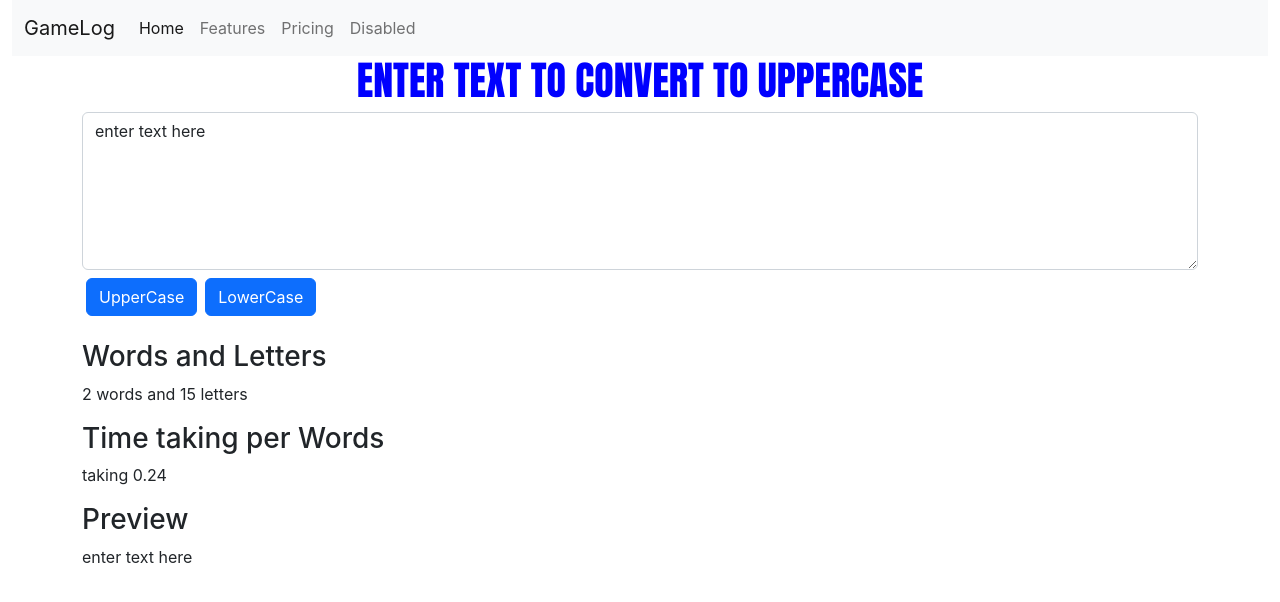
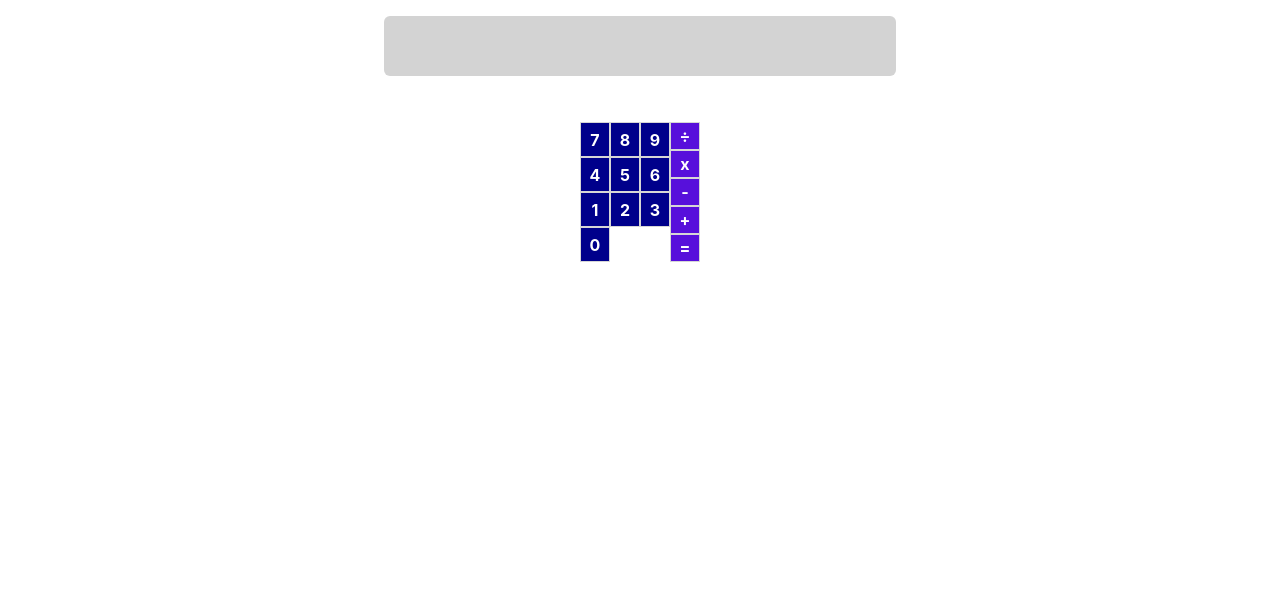
Before and after one commit to Haris007-M/React-Js-totorials-for-bigginers-all-course-, a React (Create React App) app: page / in a window 1280 px wide. Shown: the top 602 px of the page. Built offline with nearby package versions, Linux system fonts and the light colour scheme.

Commit message:
Calculator

```diff
--- a/package.json
+++ b/package.json
@@ -6,7 +6,9 @@
     "@testing-library/jest-dom": "^5.16.5",
     "@testing-library/react": "^13.4.0",
     "@testing-library/user-event": "^13.5.0",
+    "axios": "^1.1.3",
     "bootstrap": "^5.2.2",
+    "json-server": "^0.17.1",
     "react": "^18.2.0",
     "react-bootstrap": "^2.6.0",
     "react-dom": "^18.2.0",
@@ -17,7 +19,8 @@
     "start": "react-scripts start",
     "build": "react-scripts build",
     "test": "react-scripts test",
-    "eject": "react-scripts eject"
+    "eject": "react-scripts eject",
+    "serve": "json-server --watch db.json --port 5000"
   },
   "eslintConfig": {
     "extends": [
--- a/src/App.css
+++ b/src/App.css
@@ -1,7 +1,84 @@
-
+/*
 h1{
   color: rgb(0, 0, 255);
   font-family:Impact, Haettenschweiler, 'Arial Narrow Bold', sans-serif;
   font-size: 40px;
   text-align: center;
+} */
+/* table, td, th {
+  border: 1px solid black;
 }
+
+
+td {
+padding: "10px";
+} */
+
+button {
+  font-size: 1rem;
+  width: 30px;
+  border: 1px solid #d6d6d6;
+}
+
+.App {
+  display: flex;
+  flex-flow: column;
+  width: 100%;
+  font-family: sans-serif;
+  text-align: center;
+}
+
+.display {
+  width: 40%;
+  height: 60px;
+  background: lightgray;
+  padding: 10px;
+  border-radius: 6px;
+  margin: auto;
+}
+
+.expression {
+  height: 30px;
+  color: rgb(170, 170, 170);
+  display: flex;
+  justify-content: center;
+}
+
+.panel {
+  display: flex;
+  justify-content:center;
+
+}
+
+.numbers {
+  display: flex;
+  flex-flow: wrap;
+  flex-wrap: wrap;
+  justify-items: stretch;
+  width: 90px;
+
+
+}
+
+.numbers button:last-child {
+  /* width: 100%; */
+  background-color: darkblue;
+}
+.numbers button{
+ background-color: darkblue;
+ color: #ffffff;
+ font-weight: bold;
+}
+
+.operators {
+  display: flex;
+  flex-flow: column;
+}
+
+.operators button {
+  color: white;
+  background: #5710db;
+  /* border-left: none; */
+  /* border-bottom: 0; */
+  font-weight: bold;
+}
--- a/src/App.js
+++ b/src/App.js
@@ -1,5 +1,7 @@
 import React from "react";
 import "./App.css";
+import FullCalculator from "./Components/FullCalculator";
+// import Calculator from "./Components/Calculator";
 // import UseContext from "./Components/ReactHooks/UseContext";
 // import UseState from './Components/ReactHooks/UseState';
 // import InputandSearchApp from './Components/InputandSearchApp';
@@ -9,11 +11,11 @@ import "./App.css";
 // import Jsx from './Components/Jsx';
 // import Event from './Components/Event';
 // import UseEffect from './Components/ReactHooks/UseEffect';
-// import UseRef from './Components/ReactHooks/UseRef';\
+// import UseRef from './Components/ReactHooks/UseRef';
 // import Form from "./Components/Form";
 // import Javascript from "./Components/Javascript";
-import NavBar from "./Components/Applications/NavBar";
-import TextForm from "./Components/Applications/TextForm";
+// import NavBar from "./Components/Applications/NavBar";
+// import TextForm from "./Components/Applications/TextForm";
 
 
 // export const ThemeContext = React.createContext();
@@ -47,8 +49,11 @@ function App() {
       </ThemeContext.Provider> */}
       {/* <Form/> */}
       {/* <Javascript/> */}
-      <NavBar label = "GameLog"/>
-      <TextForm/>
+      {/* <NavBar label = "GameLog"/>
+      <TextForm/> */}
+      {/* <Calculator/> */}
+      <FullCalculator/>
+
 
 
     </>
--- a/src/Components/Applications/NavBar.js
+++ b/src/Components/Applications/NavBar.js
@@ -1,12 +1,10 @@
-import React from 'react'
+import React from "react";
 
 export default function NavBar(props) {
   return (
     <>
-      <div className="container-fluid">
-          <div className="row">
-            <div className="col">
-              <nav className="navbar navbar-expand-lg bg-light">
+
+        <nav className="navbar navbar-expand-lg bg-light sticky-top">
           <div className="container-fluid">
             <a className="navbar-brand" href="/">
               {props.label}
@@ -24,10 +22,7 @@ export default function NavBar(props) {
             <div className="collapse navbar-collapse" id="navbarNav">
               <ul className="navbar-nav">
                 <li className="nav-item">
-                        <a
-                          className="nav-link active"
-                          aria-current="page"
-                          href="/">
+                  <a className="nav-link active" aria-current="page" href="/">
                     Home
                   </a>
                 </li>
@@ -42,15 +37,15 @@ export default function NavBar(props) {
                   </a>
                 </li>
                 <li className="nav-item">
-                        <a className="nav-link" href="/">Disabled</a>
+                  <a className="nav-link" href="/">
+                    Disabled
+                  </a>
                 </li>
               </ul>
             </div>
           </div>
         </nav>
-            </div>
-          </div>
-        </div>
+
     </>
-  )
+  );
 }
--- a/src/Components/Applications/TextForm.js
+++ b/src/Components/Applications/TextForm.js
@@ -1,18 +1,26 @@
 import React, { useState } from "react";
 
 export default function TextForm() {
-  const [text, setText] = useState("enter text here");
+  const [text, setText] = useState("");
+  const [search, setSearch] = useState("");
 
- const handleOnClick1 = () => {
-    let textconvert = text.toUpperCase()
-    setText(textconvert)
-  }
-  const handleOnClick2 = () => {
-    let textconvert = text.toLowerCase()
-    setText(textconvert)
+  const FiltedItems = text.filter(item => {
+    return item.toLowerCase().includes(search.toLowerCase());
+});
+
+  const handleOnClick1 = () => {
+    setText(text.toUpperCase())
   }
 
- const handleOnChange = (e) => {
+  const handleOnClick2 = () => {
+    setText(text.toLowerCase())
+  }
+
+  const searchholder = (e) => {
+    setSearch(e.target.value)
+  }
+
+  const handleOnChange = (e) => {
     setText(e.target.value);
   };
   return (
@@ -30,7 +38,9 @@ export default function TextForm() {
                 rows="6"></textarea>
               <button className="btn btn-primary my-2 mx-1" onClick={handleOnClick1}>UpperCase</button>
               <button className="btn btn-primary my-2 mx-1" onClick={handleOnClick2}>LowerCase</button>
+
             </div>
+
           </div>
         </div>
       </div>
@@ -38,11 +48,22 @@ export default function TextForm() {
         <div className="row">
           <div className="col">
             <h3>Words and Letters</h3>
-            <p>{text.split(" ").length-1} words and {text.length} letters</p>
+            <p>{text.split(" ").length} words and {text.length} letters</p>
             <h3>Time taking per Words</h3>
-            <p>taking {0.08*text.split(" ").length}</p>
+            <p>taking {0.08 * text.split(" ").length}</p>
             <h3>Preview</h3>
             <p>{text}</p>
+
+            <h3>Search Word</h3>
+            <input className="form-control" list="datalistOptions" id="exampleDataList" placeholder="Type to search..." value={search} onChange={searchholder} />
+
+            <div className="col-4">
+              <h2>Item : </h2>
+              {FiltedItems.map((item) => (
+                <div>{item}</div>
+              ))}
+            </div>
+
           </div>
         </div>
       </div>
--- /dev/null
+++ b/src/Components/Calculator.js
@@ -0,0 +1,53 @@
+//calculator in Reactjs
+
+
+import { useState } from "react";
+import React from 'react'
+import { InputGroup } from "react-bootstrap";
+import Button from 'react-bootstrap/Button';
+import Form from 'react-bootstrap/Form';
+
+export default function Calculator() {
+    const [numberOne, setNumberOne] = useState(0);
+    const [numberTwo, setNumberTwo] = useState(0);
+    const [total, setTotal] = useState(0);
+    function add() {
+        setTotal(numberOne + numberTwo);
+    }
+
+    return (
+        <>
+            <h1>Addition function</h1>
+            <div className="row">
+                <div className="col-6">
+                    <InputGroup className="mb-3" id="num1">
+                        <Form.Control
+                            type="number"
+                            placeholder="number1"
+                            value={numberOne}
+                            onChange={(e) => setNumberOne(+e.target.value)}
+                        />
+                    </InputGroup>
+                </div>
+                <div className="col-6">
+                    <InputGroup className="mb-3" id="num2">
+                        <Form.Control
+                            type="number"
+                            placeholder="number2"
+                            value={numberTwo}
+                            onChange={(e) => setNumberTwo(+e.target.value)}
+                        />
+                    </InputGroup>
+                </div>
+                <div className="col-6">
+                    <InputGroup className="mb-3" id="res">
+                        <Form.Control placeholder="answer" value={total} />
+                    </InputGroup>
+                </div>
+                <Button variant="dark" onClick={add}>
+                    Add
+                </Button>
+            </div>
+        </>
+    );
+}
--- /dev/null
+++ b/src/Components/FullCalculator.js
@@ -0,0 +1,69 @@
+//calculator using hooks reactjs?
+import React, { useState } from 'react'
+
+export default function FullCalculator() {
+    const [display, setDisplay] = useState("");
+    const [expression, setExpression] = useState([]);
+
+    const handleClick = value => {
+        setDisplay(value);
+        setExpression([...expression, value]);
+    };
+
+    const handleResult = () => {
+        const result = expression
+            .join("")
+            .split(/(\D)/g)
+            .map(value => (value.match(/\d/g) ? parseInt(value, 0) : value))
+            .reduce((acc, value, index, array) => {
+                switch (value) {
+                    case "+":
+                        return (acc = acc + array[index + 1]);
+                    case "-":
+                        return (acc = acc - array[index + 1]);
+                    case "x":
+                        return (acc = acc * array[index + 1]);
+                    case "÷":
+                        return (acc = acc / array[index + 1]);
+                    default:
+                        return acc;
+                }
+            });
+        setDisplay(result);
+        setExpression("");
+    };
+    return (
+        <>
+        <div className="display my-3">{display}</div>
+            {/* <h3></h3> */}
+
+            <span className="expression">{expression}</span>
+
+            <section className="panel">
+                <section className="numbers">
+                    <button onClick={() => handleClick(7)}>7</button>
+                    <button onClick={() => handleClick(8)}>8</button>
+                    <button onClick={() => handleClick(9)}>9</button>
+
+                    <button onClick={() => handleClick(4)}>4</button>
+                    <button onClick={() => handleClick(5)}>5</button>
+                    <button onClick={() => handleClick(6)}>6</button>
+
+                    <button onClick={() => handleClick(1)}>1</button>
+                    <button onClick={() => handleClick(2)}>2</button>
+                    <button onClick={() => handleClick(3)}>3</button>
+
+                    <button onClick={() => handleClick(0)}>0</button>
+                </section>
+
+                <section className="operators">
+                    <button onClick={() => handleClick("÷")}>÷</button>
+                    <button onClick={() => handleClick("x")}>x</button>
+                    <button onClick={() => handleClick("-")}>-</button>
+                    <button onClick={() => handleClick("+")}>+</button>
+                    <button onClick={() => handleResult()}>=</button>
+                </section>
+            </section>
+        </>
+    )
+}
--- a/src/Components/ReactHooks/UseEffect.js
+++ b/src/Components/ReactHooks/UseEffect.js
@@ -1,13 +1,13 @@
 import React, { useEffect, useState } from "react";
 
 export default function UseEffect() {
-  const [state, setState] = useState(["Posts"]);
+  const [state, setState] = useState("");
   const [items, setItems] = useState([]);
 
   useEffect(() => {
     fetch(`https://jsonplaceholder.typicode.com/${state}`)
-  .then(response => response.json())
-  .then(json => setItems(json))
+    .then(response => response.json())
+      .then(json => setItems(json))
   }, [state]);
 
   return (
```
Also changed, not shown: db.json (added, +89 -0 lines), src/Components/InputandSearchApp.js (+40 -40 lines), src/Components/ReactHooks/UseRef.js (+23 -0 lines), src/Components/ReactHooks/UseState.js (+17 -4 lines), 1 other file (tests, documents, lock files or other folders). Lines whose indentation alone changed are shown as unchanged.
